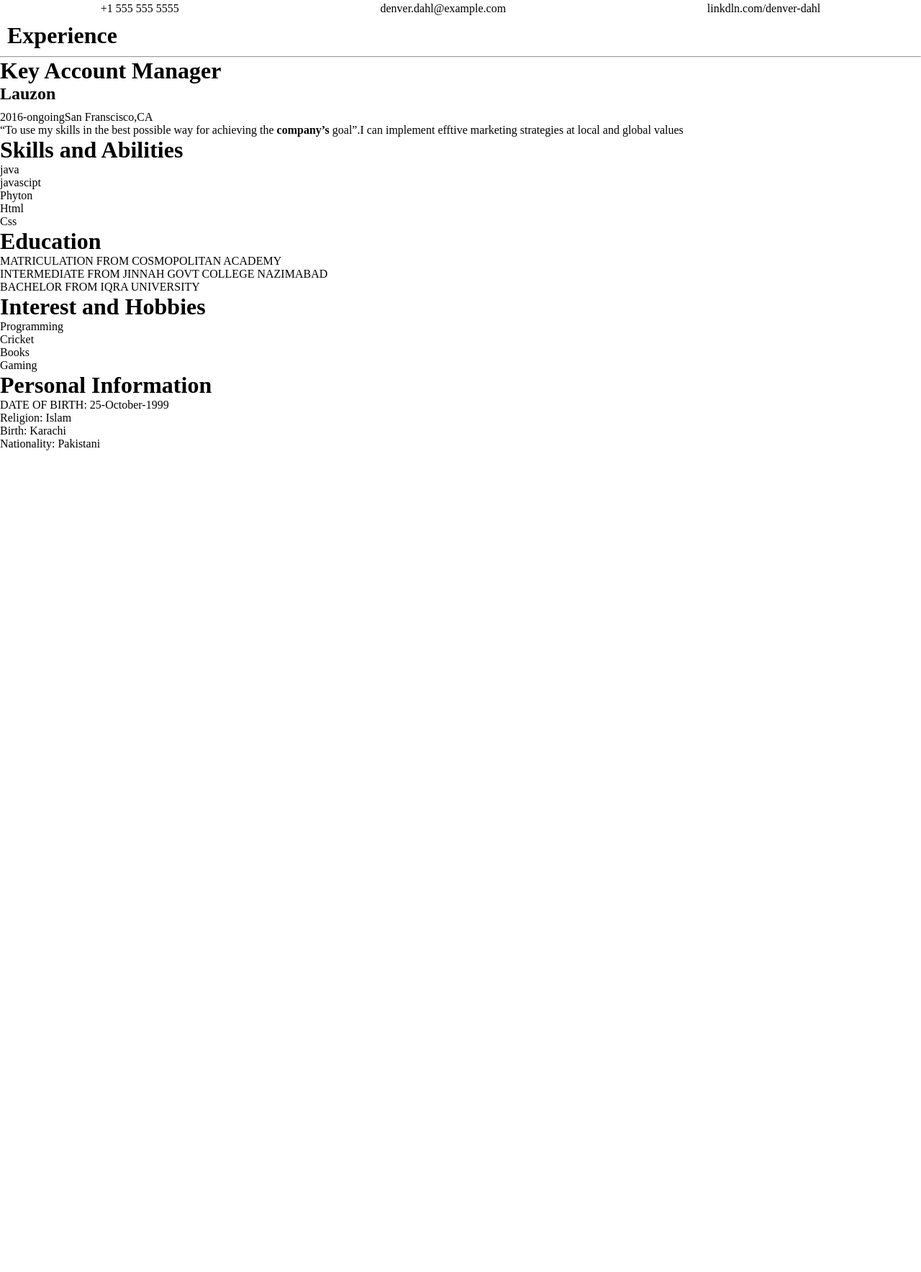
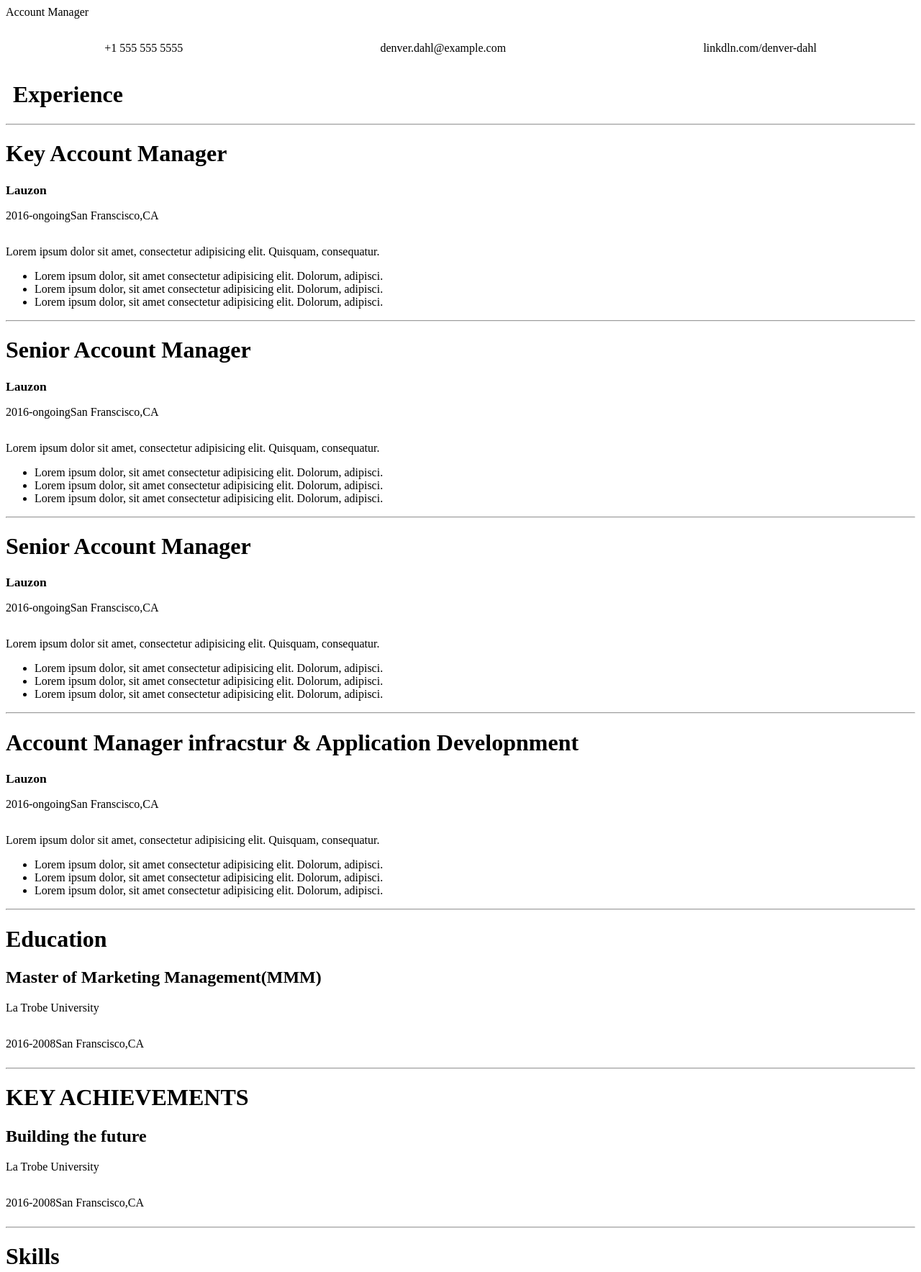
Before and after one commit to MuhammadDanishKhan16259/Mern_Bootcammp_office, a plain HTML site: page html Resume Design/index.html in a window 1280 px wide. Shown: the part 72-1840 px from the top of the page at 72% size. Before the commit the page ends 800 px from the top, so only its background shows below. Drawn offline with Linux system fonts and the light colour scheme.

Commit message:
Assignment

```diff
--- a/html Resume Design/index.html
+++ b/html Resume Design/index.html
@@ -1,32 +1,37 @@
 <!DOCTYPE html>
 <html lang="en">
   <head>
-    <meta charset="UTF-8">
-    <meta http-equiv="X-UA-Compatible" content="IE=edge">
-    <meta name="viewport" content="width=device-width, initial-scale=1.0">
+    <meta charset="UTF-8" />
+    <meta http-equiv="X-UA-Compatible" content="IE=edge" />
+    <meta name="viewport" content="width=device-width, initial-scale=1.0" />
     <title>Resume</title>
     <style>
-        *{
+      /* * {
         margin: 0;
         padding: 0;
-        }
+      } */
     </style>
   </head>
   <body>
     <!-- <hr /> -->
 
-  <h1 style="text-align: left;">DENVER DAHL</h1>
-<p style="margin-top: 10px;">Account Manager</p>
-<div style="margin-top: 10px;width: 100%;">
-    <div style="display: flex; flex-direction: row; justify-content: space-around;">
+    <h1 style="text-align: left">DENVER DAHL</h1>
+    <p style="margin-top: 10px">Account Manager</p>
+    <div style="margin-top: 10px; width: 100%">
+      <div
+        style="
+          display: flex;
+          flex-direction: row;
+          justify-content: space-around;
+        "
+      >
         <p>+1 555 555 5555</p>
         <p>denver.dahl@example.com</p>
         <p>linkdln.com/denver-dahl</p>
       </div>
-
     </div>
     <div>
-  <div style="margin: 10px;">
+      <div style="margin: 10px">
         <h1>Experience</h1>
       </div>
       <hr />
@@ -39,18 +44,179 @@ border: groove 1em rgb(0, 0, 0);
     </div>
 </div> -->
     <div>
-  <h1 >Key Account Manager</h1>
-  <h2>Lauzon</h2>
-  <div style="margin-top: 10px;">
-    <div style="display: flex;">
+      <h1>Key Account Manager</h1>
+      <b style="font-size: 1.1em">Lauzon</b>
+      <div>
+        <div style="display: flex">
           <p>2016-ongoing</p>
-    <p >San Franscisco,CA</p>
+          <p>San Franscisco,CA</p>
         </div>
       </div>
+
+      <p>
+        Lorem ipsum dolor sit amet, consectetur adipisicing elit. Quisquam,
+        consequatur.
+      </p>
+      <ul>
+        <li>
+          Lorem ipsum dolor, sit amet consectetur adipisicing elit. Dolorum,
+          adipisci.
+        </li>
+        <li>
+          Lorem ipsum dolor, sit amet consectetur adipisicing elit. Dolorum,
+          adipisci.
+        </li>
+        <li>
+          Lorem ipsum dolor, sit amet consectetur adipisicing elit. Dolorum,
+          adipisci.
+        </li>
+      </ul>
     </div>
-  <p>“To use my skills in the best possible way for achieving the <b>company’s</b> goal”.I can implement efftive marketing strategies at local and global values</p>
+    <hr />
+    <div>
+      <h1>Senior Account Manager</h1>
+      <b style="font-size: 1.1em">Lauzon</b>
+      <div>
+        <div style="display: flex">
+          <p>2016-ongoing</p>
+          <p>San Franscisco,CA</p>
+        </div>
+      </div>
+
+      <p>
+        Lorem ipsum dolor sit amet, consectetur adipisicing elit. Quisquam,
+        consequatur.
+      </p>
       <ul>
-    <h1 >Skills and Abilities</h1>
+        <li>
+          Lorem ipsum dolor, sit amet consectetur adipisicing elit. Dolorum,
+          adipisci.
+        </li>
+        <li>
+          Lorem ipsum dolor, sit amet consectetur adipisicing elit. Dolorum,
+          adipisci.
+        </li>
+        <li>
+          Lorem ipsum dolor, sit amet consectetur adipisicing elit. Dolorum,
+          adipisci.
+        </li>
+      </ul>
+    </div>
+    <hr />
+
+    <div>
+      <h1>Senior Account Manager</h1>
+      <b style="font-size: 1.1em">Lauzon</b>
+      <div>
+        <div style="display: flex">
+          <p>2016-ongoing</p>
+          <p>San Franscisco,CA</p>
+        </div>
+      </div>
+
+      <p>
+        Lorem ipsum dolor sit amet, consectetur adipisicing elit. Quisquam,
+        consequatur.
+      </p>
+      <ul>
+        <li>
+          Lorem ipsum dolor, sit amet consectetur adipisicing elit. Dolorum,
+          adipisci.
+        </li>
+        <li>
+          Lorem ipsum dolor, sit amet consectetur adipisicing elit. Dolorum,
+          adipisci.
+        </li>
+        <li>
+          Lorem ipsum dolor, sit amet consectetur adipisicing elit. Dolorum,
+          adipisci.
+        </li>
+      </ul>
+    </div>
+    <hr />
+    <div>
+      <h1>Account Manager infracstur & Application Developnment</h1>
+      <b style="font-size: 1.1em">Lauzon</b>
+      <div>
+        <div style="display: flex">
+          <p>2016-ongoing</p>
+          <p>San Franscisco,CA</p>
+        </div>
+      </div>
+
+      <p>
+        Lorem ipsum dolor sit amet, consectetur adipisicing elit. Quisquam,
+        consequatur.
+      </p>
+      <ul>
+        <li>
+          Lorem ipsum dolor, sit amet consectetur adipisicing elit. Dolorum,
+          adipisci.
+        </li>
+        <li>
+          Lorem ipsum dolor, sit amet consectetur adipisicing elit. Dolorum,
+          adipisci.
+        </li>
+        <li>
+          Lorem ipsum dolor, sit amet consectetur adipisicing elit. Dolorum,
+          adipisci.
+        </li>
+      </ul>
+    </div>
+    <hr />
+    <div>
+      <h1>Education</h1>
+
+      <div>
+        <h2>Master of Marketing Management(MMM)</h2>
+      </div>
+      <p>La Trobe University</p>
+      <div>
+        <div style="display: flex">
+          <p>2016-2008</p>
+          <p>San Franscisco,CA</p>
+        </div>
+      </div>
+      <hr />
+      <h1>KEY ACHIEVEMENTS</h1>
+
+      <div>
+        <h2>Building the future</h2>
+      </div>
+      <p>La Trobe University</p>
+      <div>
+        <div style="display: flex">
+          <p>2016-2008</p>
+          <p>San Franscisco,CA</p>
+        </div>
+      </div>
+      <hr />
+      <h1>Skills</h1>
+      <ul>
+        <li>java</li>
+        <li>javascipt</li>
+        <li>Phyton</li>
+        <li>Html</li>
+        <li>Css</li>
+      </ul>
+    </div>
+    <hr />
+
+    <h1>Languages</h1>
+    <ul>
+      <li>English</li>
+      <li>German</li>
+      <li>Greek</li>
+    </ul>
+  </div>
+
+    <!-- <p>
+      “To use my skills in the best possible way for achieving the
+      <b>company’s</b> goal”.I can implement efftive marketing strategies at
+      local and global values
+    </p>
+    <ul>
+      <h1>Skills and Abilities</h1>
       <li>java</li>
       <li>javascipt</li>
       <li>Phyton</li>
@@ -59,9 +225,9 @@ border: groove 1em rgb(0, 0, 0);
     </ul>
     <h1>Education</h1>
     <ul>
-    <li>MATRICULATION FROM COSMOPOLITAN ACADEMY </li>
+      <li>MATRICULATION FROM COSMOPOLITAN ACADEMY</li>
       <li>INTERMEDIATE FROM JINNAH GOVT COLLEGE NAZIMABAD</li>
-    <li>BACHELOR FROM IQRA UNIVERSITY  </li>
+      <li>BACHELOR FROM IQRA UNIVERSITY</li>
     </ul>
     <h1>Interest and Hobbies</h1>
     <ul>
@@ -76,6 +242,6 @@ border: groove 1em rgb(0, 0, 0);
       <li>Religion: Islam</li>
       <li>Birth: Karachi</li>
       <li>Nationality: Pakistani</li>
-  </ul>
+    </ul> -->
   </body>
 </html>
```
Lines whose indentation alone changed are shown as unchanged.
